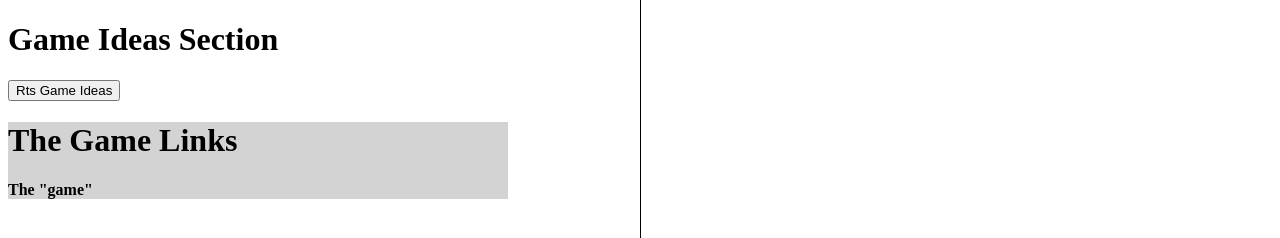
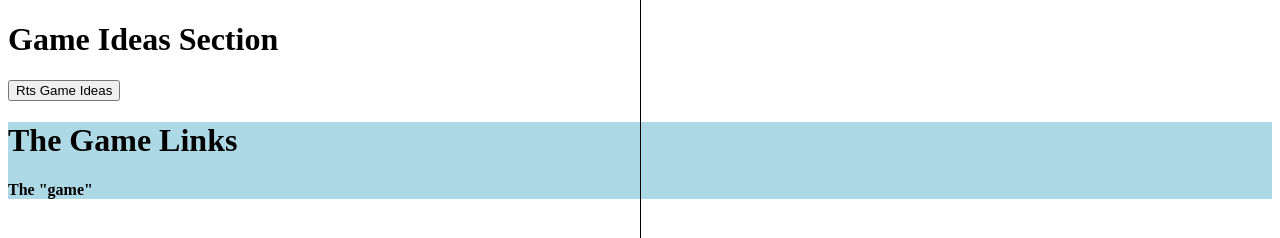
Before and after one commit to Bwaf/Bwaf.github.io, a plain HTML site: page index.html in a window 1280 px wide. Shown: the top 238 px of the page. Drawn offline with Linux system fonts and the light colour scheme.

Commit message:
adfkljadl jfla jdlfkjald fjladf

```diff
--- a/index.html
+++ b/index.html
@@ -15,7 +15,7 @@
 
         <hr class="vline"/>
 
-        <div style=" right: 150px; background-color: lightgray; width: 500px;">
+        <div style=" left: 150px; background-color: lightblue;">
 
         <h1>The Game Links</h1>
 
```
